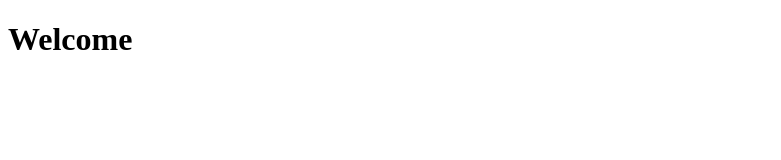
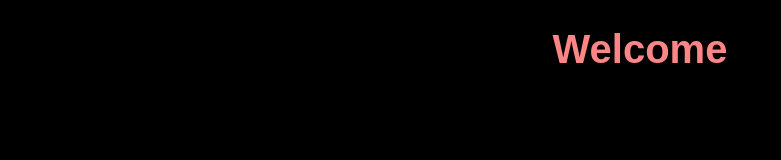
Before and after one commit to ruhit-coder/webpack-setup-for-ES6, a website: page src/index.html in a window 1280 px wide. Shown: the whole page, without its empty margins (0-781 px from the left). Drawn offline with Linux system fonts and the light colour scheme.

Commit message:
Update index.html

```diff
--- a/src/index.html
+++ b/src/index.html
@@ -4,7 +4,21 @@
     <meta charset="UTF-8" />
     <meta http-equiv="X-UA-Compatible" content="IE=edge" />
     <meta name="viewport" content="width=device-width, initial-scale=1.0" />
-    <title>My App</title>
+    <title>Home Page</title>
+    <style>
+      html,
+      body {
+        background: #000;
+        color: #fff;
+        font-family: Arial, Helvetica, sans-serif;
+      }
+
+      h1 {
+        font-size: 40px;
+        text-align: center;
+        color: rgb(252, 134, 134);
+      }
+    </style>
   </head>
   <body>
     <h1>Welcome</h1>
```
